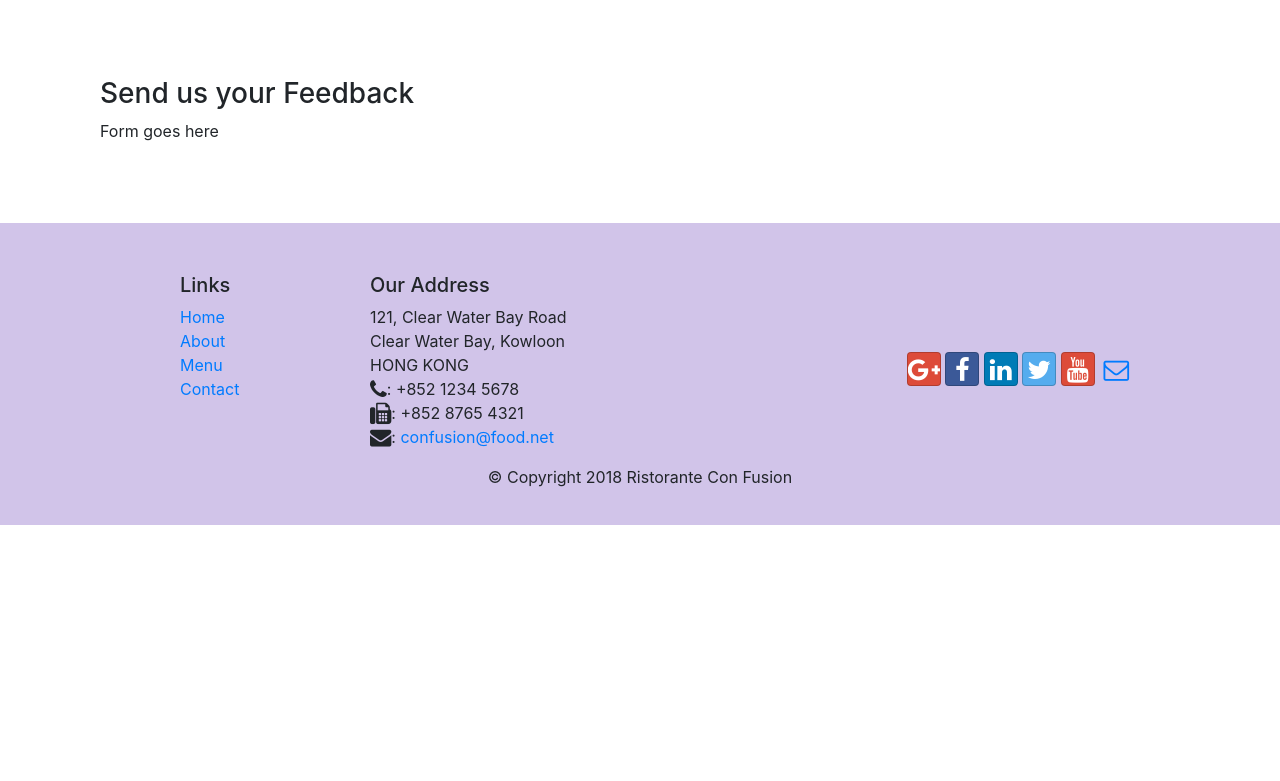
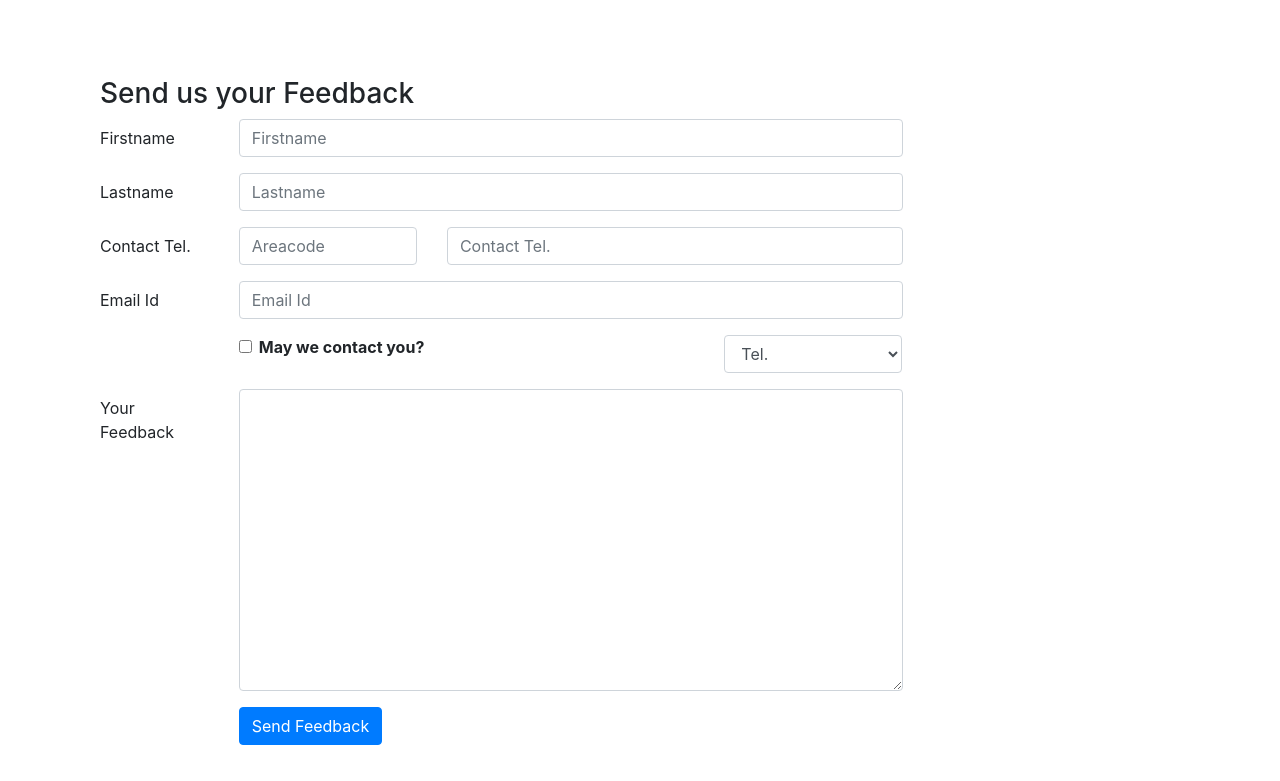
Before and after one commit to naren-mohan123/bootstrap-project, a website: page contactus.html in a window 1280 px wide. Shown: the part 799-1580 px from the top of the page. Before the commit the page ends 1324 px from the top, so only its background shows below. Drawn offline with nearby package versions, Linux system fonts and the light colour scheme.

Commit message:
bootstrap forms

```diff
--- a/contactus.html
+++ b/contactus.html
@@ -95,7 +95,62 @@
               <h3>Send us your Feedback</h3>
            </div>
             <div class="col-12 col-md-9">
-                Form goes here
+                <form>
+                    <div class="form-group row">
+                        <label for="firstname" class="col-md-2 col-form-label">Firstname </label>
+                        <div class="col-md-10">
+                            <input type="text" class="form-control" name="firstname" id="firstname" placeholder="Firstname">
+                        </div>
+                    </div>
+                    <div class="form-group row">
+                        <label for="lastname" class="col-md-2 col-form-label">Lastname</label>
+                        <div class="col-md-10">
+                            <input type="text" class="form-control" name="lastname" id="lastname" placeholder="Lastname">
+                        </div>
+                    </div>
+                    <div class="form-group row">
+                        <label for="telnum" class=" col-12 col-md-2 col-form-label">Contact Tel.</label>
+                        <div class=" col-5 col-md-3">
+                            <input type="tel" class="form-control" name="areacode" id="areacode" placeholder="Areacode">
+                        </div>
+                        <div class="col-7 col-md-7" >
+                            <input type="tel" class="form-control" name="telnum" id="telnum" placeholder="Contact Tel.">
+                        </div>
+                    </div>
+                    <div class="form-group row">
+                        <label for="emailid" class="col-md-2 col-form-label">Email Id</label>
+                        <div class="col-md-10">
+                            <input type="email" class="form-control" name="emailid" id="emailid" placeholder="Email Id">
+                        </div>
+                    </div>
+                    <div class="form-group row">
+                        <div class="col-md-6 offset-md-2">
+                            <div class="form-check">
+                                <input type="checkbox" class="form-check-input" name="approve" id="approve" value="">
+                                <label for="approve" class="form-check-label">
+                                    <strong>May we contact you? </strong>
+                                </label>
+                            </div>
+                        </div>
+                        <div class="col-md-3 offset-md-1">
+                            <select class="form-control">
+                                <option>Tel.</option>
+                                <option>Email</option>
+                            </select>
+                        </div>
+                    </div>
+                    <div class="form-group row">
+                        <label for="feedback" class="col-md-2 col-form-label">Your Feedback</label>
+                        <div class="col-md-10">
+                            <textarea class="form-control" id="feedback" name="feedback" rows="12"></textarea>
+                        </div>
+                    </div>
+                    <div class="form-group row">
+                        <div class="col-md-10 offset-md-2">
+                            <button type="submit" class="btn btn-primary">Send Feedback</button>
+                        </div>
+                    </div>
+                </form>
             </div>
              <div class="col-12 col-md">
             </div>
```
